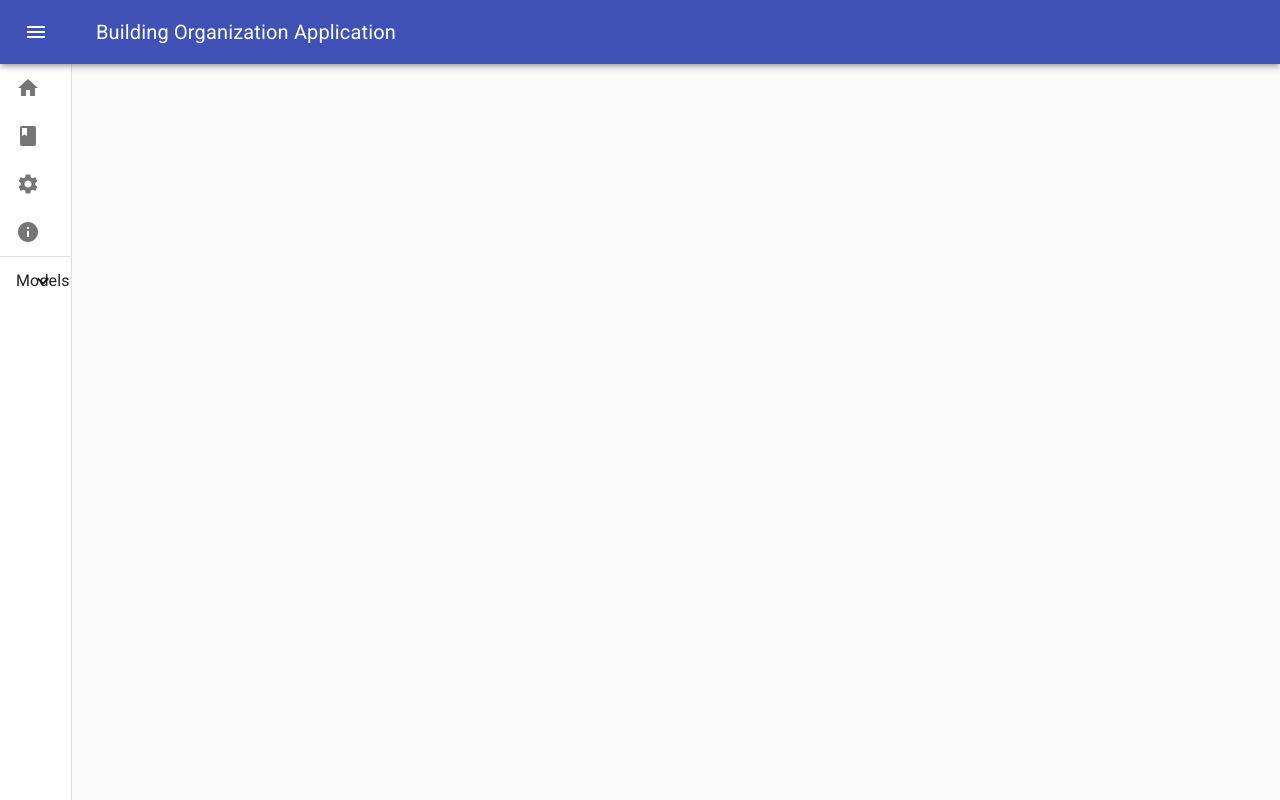
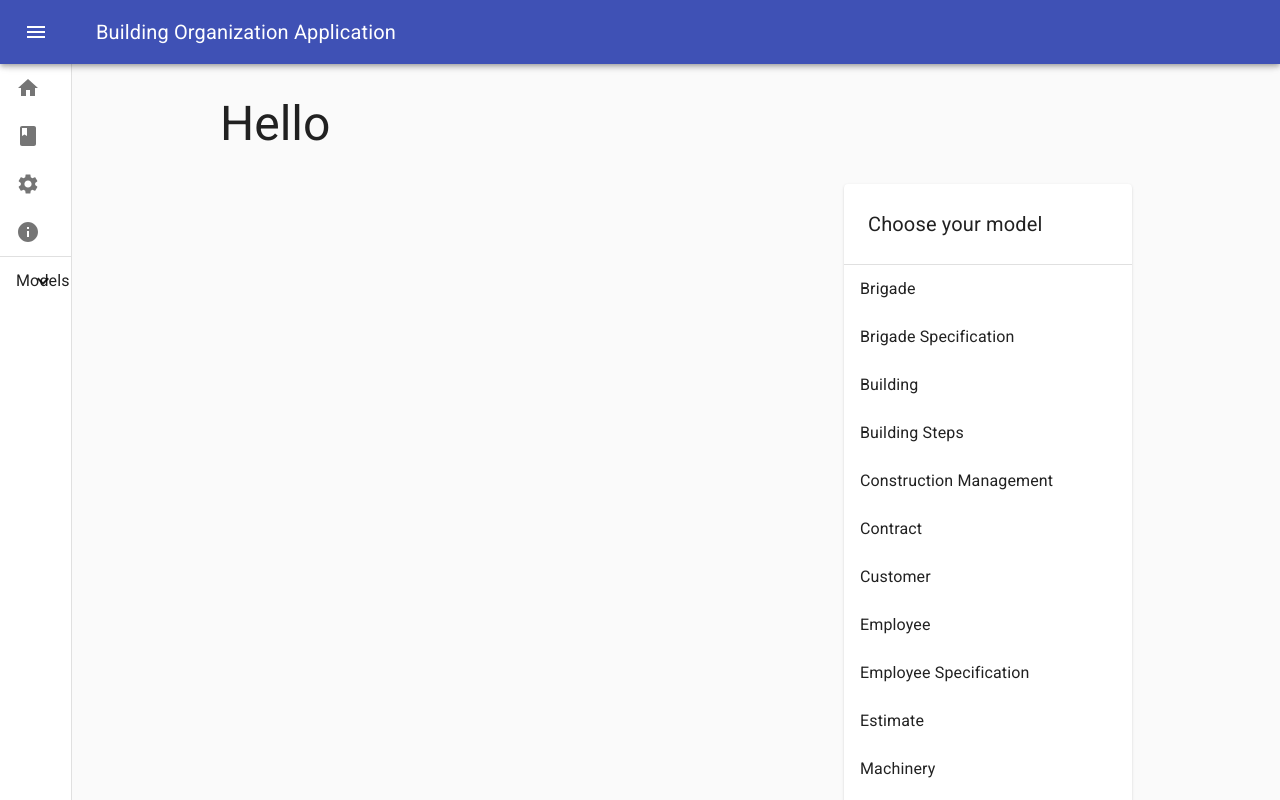
Before and after one commit to OnufreiArtem/building-o-react, a React (Create React App) app: page / in a window 1280 px wide. Built offline with nearby package versions, Linux system fonts and the light colour scheme.

Commit message:
Added basic components for routes

```diff
--- a/src/components/Home/Home.jsx
+++ b/src/components/Home/Home.jsx
@@ -1,8 +1,48 @@
-import React from 'react';
+import React from "react";
+
+import clsx from "clsx";
+import Typography from "@material-ui/core/Typography";
+import Divider from "@material-ui/core/Divider";
+import Container from "@material-ui/core/Container";
+import Grid from "@material-ui/core/Grid";
+import Paper from "@material-ui/core/Paper";
+import { makeStyles } from "@material-ui/core/styles";
+import { useStyles } from "../mainStyles";
+import { listGenerator } from "../lists";
+import * as constants from "../constants";
+
+const useHomeStyles = makeStyles((theme) => ({
+    title: {
+        marginBottom: theme.spacing(4),
+    },
+    modelListTitle: {
+        padding: theme.spacing(3),
+    }
+}));
 
 export default function Home() {
+    const mainClasses = useStyles();
+    const classes = useHomeStyles();
+    const fixedHeightPaper = clsx(mainClasses.paper, mainClasses.fixedHeight);
+
     return (
-        <>
-        </>
-    )
+        <Container maxWidth="md" className={mainClasses.container}>
+            <Typography variant="h3" component="h2" className={classes.title}>
+                Hello
+            </Typography>
+            <Grid container spacing={3}>
+                <Grid item xs={8}></Grid>
+                <Grid item xs={4}>
+                    <Paper className={classes.paper}>
+                        <Typography variant='h6' className={classes.modelListTitle}>Choose your model</Typography>
+                        <Divider />
+                        {listGenerator(constants.models)}
+                    </Paper>
+                </Grid>
+            </Grid>
+        </Container>
+    );
 }
+
+//            <Typography variant="h3" component="h2" className={classes.title}>Hello</Typography>
+//            <Typography variant="h5" component="h3">This is building organization application. Developed by Artem Onufrei</Typography>
--- a/src/components/Models/Models.jsx
+++ b/src/components/Models/Models.jsx
@@ -1,8 +1,23 @@
 import React from 'react';
 
+import Container from '@material-ui/core/Container';
+import Typography from "@material-ui/core/Typography";
+import { makeStyles } from '@material-ui/core/styles';
+import { useStyles } from "../mainStyles";
+
+const useModelsStyles = makeStyles((theme) => ({
+    title: {
+        marginBottom: theme.spacing(4),
+    }
+}));
+
 export default function Models() {
+    const mainClasses = useStyles();
+    const classes = useModelsStyles();
+
     return (
-        <>
-        </>
+        <Container maxWidth="md" className={mainClasses.container}>
+            <Typography variant="h4" component="h4" className={classes.title}>Choose Model</Typography>
+        </Container>
     )
 }
```
Also changed, not shown: src/components/model/BasicModel.jsx (added, +7 -0 lines).
